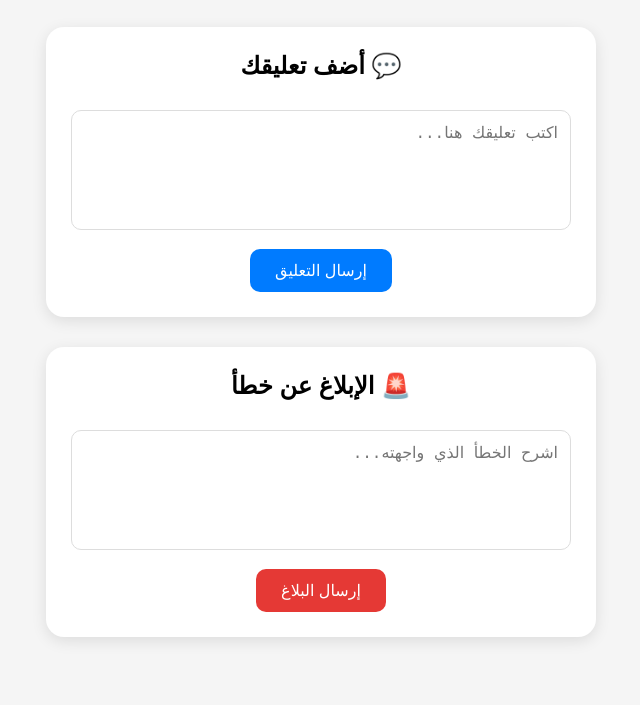
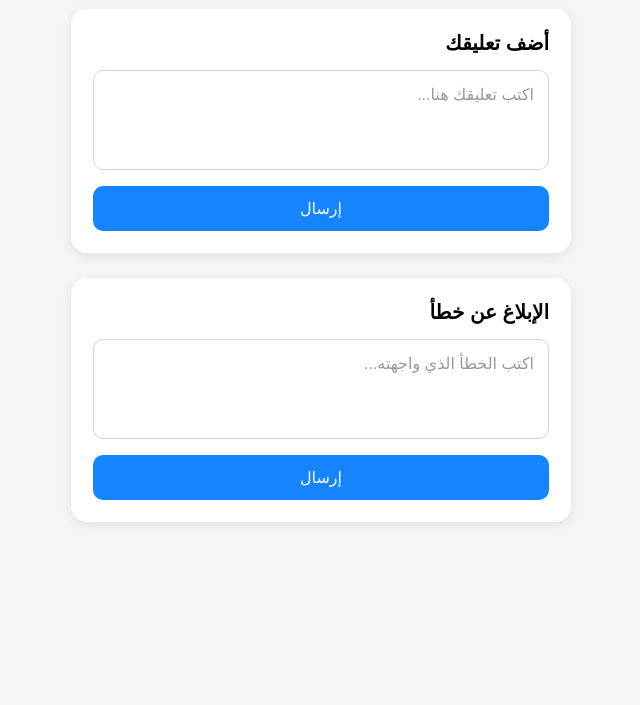
Before and after one commit to mohamedbrk1122-droid/-, a plain HTML site: page index.html in a window 1280 px wide. Shown: the part 135-840 px from the top of the page, without its empty margins (319-959 px from the left). After the commit the page ends 800 px from the top, so only its background shows below. Drawn offline with Linux system fonts and the light colour scheme.

Commit message:
Update index.html

```diff
--- a/index.html
+++ b/index.html
@@ -6,63 +6,78 @@
     <title>موقعي</title>
 
     <style>
+        * {
+            box-sizing: border-box;
+        }
+
         body {
             font-family: Arial, sans-serif;
             text-align: center;
             background: #f5f5f5;
-            padding: 30px;
+            padding: 25px 15px;
+            margin: 0;
         }
 
         h1 {
-            margin-bottom: 10px;
+            margin-bottom: 8px;
         }
 
         .box {
             max-width: 500px;
-            margin: 30px auto;
+            margin: 25px auto;
             background: white;
-            padding: 25px;
-            border-radius: 18px;
-            box-shadow: 0 4px 15px rgba(0,0,0,0.1);
+            padding: 22px;
+            border-radius: 16px;
+            box-shadow: 0 3px 12px rgba(0,0,0,0.08);
+            text-align: right;
         }
 
         .box h2 {
-            margin-top: 0;
+            margin: 0 0 15px;
+            font-size: 20px;
+            text-align: right;
         }
 
         textarea {
             width: 100%;
-            height: 120px;
-            padding: 12px;
-            box-sizing: border-box;
-            border: 1px solid #ddd;
+            height: 100px;
+            padding: 14px;
+            border: 1px solid #cfd5e2;
             border-radius: 10px;
+            outline: none;
             resize: none;
             font-size: 16px;
-            margin-top: 10px;
+            font-family: Arial, sans-serif;
+            direction: rtl;
+            transition: 0.2s;
+        }
+
+        textarea::placeholder {
+            color: #999;
+        }
+
+        textarea:focus {
+            border-color: #1683ff;
         }
 
         button {
-            margin-top: 15px;
-            padding: 12px 25px;
+            width: 100%;
+            margin-top: 12px;
+            padding: 13px;
             border: none;
             border-radius: 10px;
-            background: #007bff;
+            background: #1683ff;
             color: white;
             font-size: 16px;
             cursor: pointer;
         }
 
         button:hover {
-            opacity: 0.85;
+            opacity: 0.9;
         }
 
         .report button {
-            background: #e53935;
-        }
-
-        .report {
-            margin-top: 25px;
+            background: #1683ff;
         }
     </style>
 </head>
@@ -73,9 +88,10 @@
     <p>هذا أول موقع لي.</p>
 
 
-    <!-- خانة التعليق -->
+    <!-- التعليق -->
     <div class="box">
-        <h2>💬 أضف تعليقك</h2>
+
+        <h2>أضف تعليقك</h2>
 
         <form action="https://formspree.io/f/xbgggjnw" method="POST">
 
@@ -92,25 +108,27 @@
             <input
                 type="hidden"
                 name="_subject"
-                value="💬 تعليق جديد على موقعي">
+                value="تعليق جديد على موقعي">
 
             <button type="submit">
-                إرسال التعليق
+                إرسال
             </button>
 
         </form>
+
     </div>
 
 
-    <!-- خانة الإبلاغ عن خطأ -->
+    <!-- الإبلاغ عن خطأ -->
     <div class="box report">
-        <h2>🚨 الإبلاغ عن خطأ</h2>
+
+        <h2>الإبلاغ عن خطأ</h2>
 
         <form action="https://formspree.io/f/xbgggjnw" method="POST">
 
             <textarea
                 name="error_report"
-                placeholder="اشرح الخطأ الذي واجهته..."
+                placeholder="اكتب الخطأ الذي واجهته..."
                 required></textarea>
 
             <input
@@ -121,13 +139,14 @@
             <input
                 type="hidden"
                 name="_subject"
-                value="🚨 بلاغ جديد عن خطأ في الموقع">
+                value="بلاغ جديد عن خطأ في الموقع">
 
             <button type="submit">
-                إرسال البلاغ
+                إرسال
             </button>
 
         </form>
+
     </div>
 
 </body>
```
